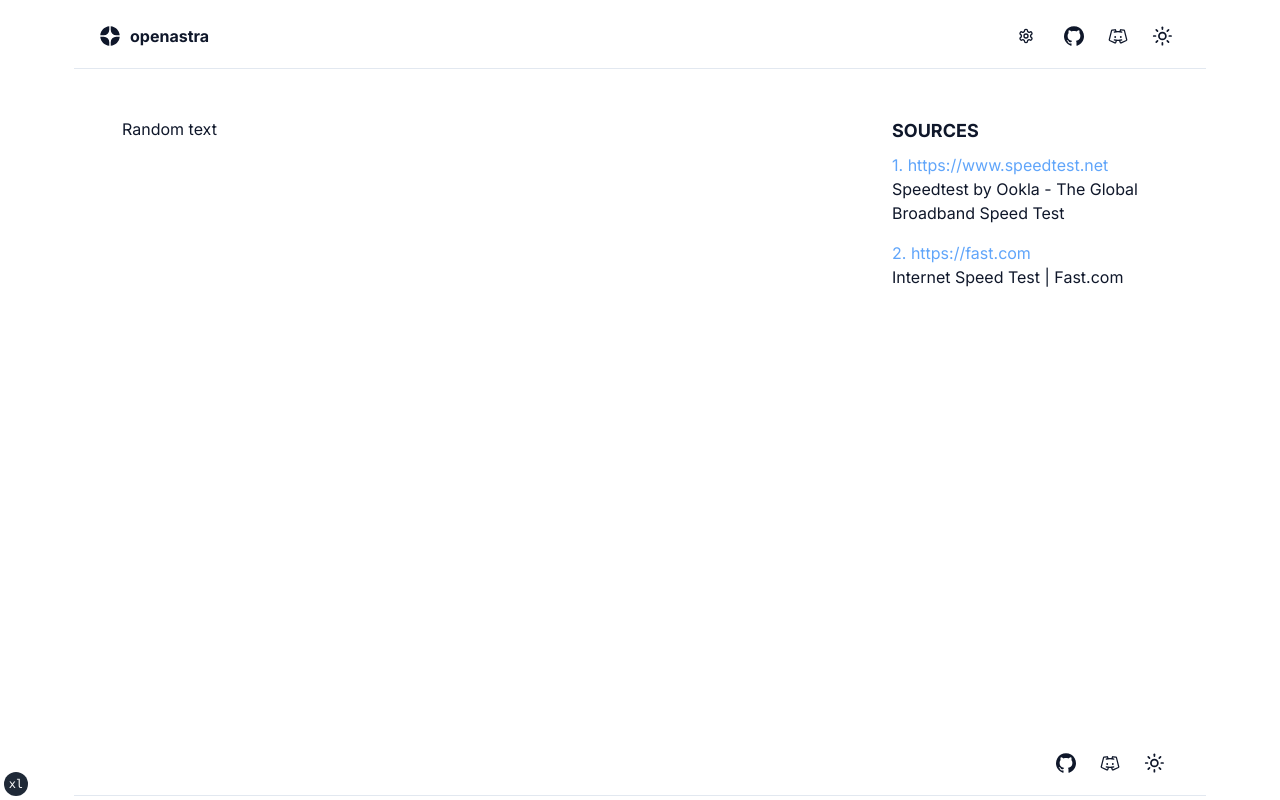
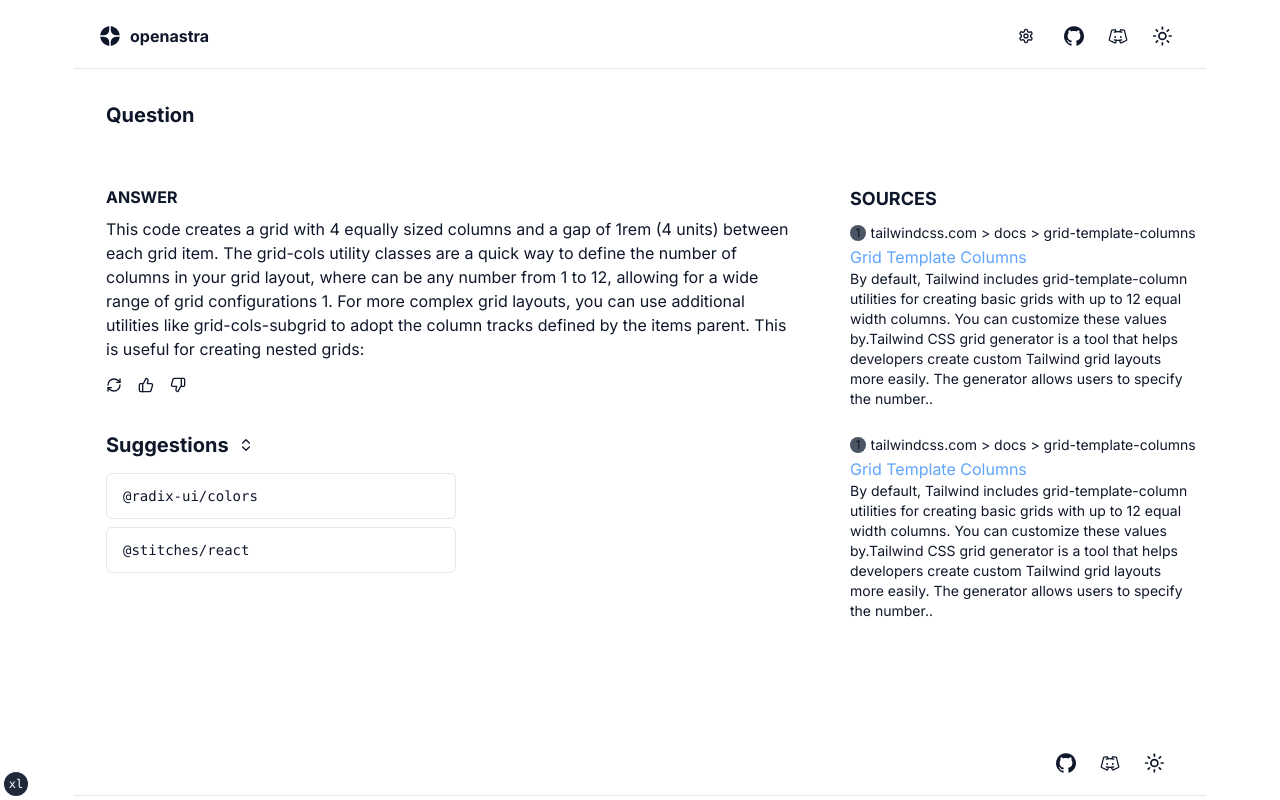
Before and after one commit to NeuclaiLabs/centroid, a Next.js app: page /search in a window 1280 px wide. Built offline with nearby package versions, Linux system fonts and the light colour scheme.

Commit message:
feat: adding ui elements for search results page

```diff
--- /dev/null
+++ b/components/conversation-actions.tsx
@@ -0,0 +1,32 @@
+"use client"
+
+// ButtonGroup.tsx
+import React from "react"
+
+import { Icons } from "@/components/icons"
+
+interface ButtonProps {
+  icon: React.ReactNode
+  onClick?: () => void
+}
+
+const Button: React.FC<ButtonProps> = ({ icon, onClick }) => {
+  return (
+    <button
+      className="flex size-4 items-center justify-center focus:outline-none"
+      onClick={onClick}
+    >
+      {icon}
+    </button>
+  )
+}
+
+export function ButtonGroup() {
+  return (
+    <div className="flex items-center space-x-4 pt-4">
+      <Button icon={<Icons.refresh className="size-4" />} />
+      <Button icon={<Icons.thumbsUp className="size-4" />} />
+      <Button icon={<Icons.thumbsDown className="size-4" />} />
+    </div>
+  )
+}
--- a/components/conversation.tsx
+++ b/components/conversation.tsx
@@ -1,42 +1,86 @@
 import React from "react"
+
+import { Button } from "@/components/ui/button"
+import { ButtonGroup } from "@/components/conversation-actions"
+import { Suggestions } from "@/components/suggestions"
 
 export function Conversation() {
   const sources = [
     {
-      url: "https://www.speedtest.net",
-      description: "Speedtest by Ookla - The Global Broadband Speed Test",
+      url: "https://tailwindcss.com/docs/grid-template-columns",
+
+      title: "Grid Template Columns",
+
+      description:
+        "By default, Tailwind includes grid-template-column utilities for creating basic grids with up to 12 equal width columns. You can customize these values by.Tailwind CSS grid generator is a tool that helps developers create custom Tailwind grid layouts more easily. The generator allows users to specify the number..",
     },
+
     {
-      url: "https://fast.com",
-      description: "Internet Speed Test | Fast.com",
+      url: "https://tailwindcss.com/docs/grid-template-columns",
+
+      title: "Grid Template Columns",
+
+      description:
+        "By default, Tailwind includes grid-template-column utilities for creating basic grids with up to 12 equal width columns. You can customize these values by.Tailwind CSS grid generator is a tool that helps developers create custom Tailwind grid layouts more easily. The generator allows users to specify the number..",
     },
-    // Add more sources as needed
   ]
+
   return (
-    <div className="flex flex-col md:flex-row">
-      <div className="p-4 md:w-70">
-        <div className="rounded-md p-4 ">
-          <p>Random text</p>
+    <div className="grid gap-4 lg:grid-cols-3">
+      <div className="col-span-1 p-4 lg:col-span-2">
+        <div className="rounded-md ">
+          <h2 className="mb-2 text-xl font-bold">Question</h2>
         </div>
       </div>
-      <div className="p-4 md:w-30">
-        <div className="rounded-md p-4 ">
+      <div className="col-span-1">
+        <div className="rounded-md "></div>
+      </div>
+      <div className="col-span-1 p-4 lg:col-span-2">
+        <div className="rounded-md ">
+          <h2 className="pb-2 font-bold uppercase"> Answer</h2>
+          <p className="overflow-wrap  text-base">
+            This code creates a grid with 4 equally sized columns and a gap of
+            1rem (4 units) between each grid item. The grid-cols utility classes
+            are a quick way to define the number of columns in your grid layout,
+            where can be any number from 1 to 12, allowing for a wide range of
+            grid configurations 1. For more complex grid layouts, you can use
+            additional utilities like grid-cols-subgrid to adopt the column
+            tracks defined by the items parent. This is useful for creating
+            nested grids:
+          </p>
+          <ButtonGroup /> <Suggestions />
+        </div>
+      </div>
+      <div className="col-span-1 flex p-4">
+        <div className="rounded-md ">
           <h2 className="mb-2 text-lg font-bold">SOURCES</h2>
           {sources.map((source, index) => (
-            <div key={index} className="mb-4">
+            <div key={index} className="mb-4 pb-2">
+              <div className="flex items-center">
+                <a
+                  href={source.url}
+                  className="inline-flex size-4 items-center justify-center rounded-full bg-gray-600"
+                >
+                  <span className="text-xs">1</span>
+                </a>
+                {"\u00A0"}
+                <p className="truncate text-sm">
+                  {source.url.replace("https://", "").replaceAll("/", " > ")}
+                </p>
+              </div>
               <a
                 href={source.url}
                 target="_blank"
                 rel="noopener noreferrer"
-                className="text-blue-400 hover:underline"
+                className="text-base text-blue-400 hover:underline"
               >
-                {index + 1}. {source.url}
+                {source.title}
               </a>
-              <p>{source.description}</p>
+              <p className="overflow-wrap text-sm">{source.description}</p>
             </div>
           ))}
-        </div>
-      </div>
+        </div>{" "}
+      </div>{" "}
     </div>
   )
 }
--- a/components/search.tsx
+++ b/components/search.tsx
@@ -69,14 +69,17 @@ export function Search() {
         </div>
         <div className="mt-8 flex w-full max-w-[800px] flex-col items-center gap-4">
           <div className="flex w-full flex-col gap-2  md:flex-row md:flex-wrap md:justify-center">
-            <Button className="text-xs" variant="secondary">
+            <Button className="text-xs h-8" variant="secondary">
               What new in NextJS 14?
             </Button>
-            <Button className="text-xs" variant="secondary">
+            <Button className="text-xs h-8" variant="secondary">
               How to get useragent new in NextJS 14??
             </Button>
-            <Button className="text-xs" variant="secondary">
+            <Button className="text-xs h-8" variant="secondary">
               How to get useragent new in NextJS 14?
+            </Button>
+            <Button className="text-xs h-8" variant="secondary">
+              What new in NextJS 14?
             </Button>
           </div>
         </div>
--- /dev/null
+++ b/components/suggestions.tsx
@@ -0,0 +1,44 @@
+"use client"
+
+import * as React from "react"
+import { ChevronsUpDown, Plus, X } from "lucide-react"
+
+import { Button } from "@/components/ui/button"
+import {
+  Collapsible,
+  CollapsibleContent,
+  CollapsibleTrigger,
+} from "@/components/ui/collapsible"
+
+export function Suggestions() {
+  const [isOpen, setIsOpen] = React.useState(true)
+
+  return (
+    <Collapsible
+      open={isOpen}
+      onOpenChange={setIsOpen}
+      className="w-[350px] space-y-2"
+    >
+      <div className="flex space-x-4 pt-8">
+        <CollapsibleTrigger asChild>
+          <Button variant="ghost" className="w-100 p-0 text-xl font-bold">
+            Suggestions {"\u00A0"} <ChevronsUpDown className="size-4" />
+            <span className="sr-only">Toggle</span>
+          </Button>
+        </CollapsibleTrigger>
+      </div>
+      {/* <div className="rounded-md border px-4 py-3 font-mono text-sm">
+        @radix-ui/primitives
+      </div> */}
+
+      <CollapsibleContent className="space-y-2">
+        <div className="rounded-md border px-4 py-3 font-mono text-sm">
+          @radix-ui/colors
+        </div>
+        <div className="rounded-md border px-4 py-3 font-mono text-sm">
+          @stitches/react
+        </div>
+      </CollapsibleContent>
+    </Collapsible>
+  )
+}
--- /dev/null
+++ b/components/ui/collapsible.tsx
@@ -0,0 +1,11 @@
+"use client"
+
+import * as CollapsiblePrimitive from "@radix-ui/react-collapsible"
+
+const Collapsible = CollapsiblePrimitive.Root
+
+const CollapsibleTrigger = CollapsiblePrimitive.CollapsibleTrigger
+
+const CollapsibleContent = CollapsiblePrimitive.CollapsibleContent
+
+export { Collapsible, CollapsibleTrigger, CollapsibleContent }
--- a/package.json
+++ b/package.json
@@ -14,6 +14,7 @@
     "format:check": "prettier --check \"**/*.{ts,tsx,mdx}\" --cache"
   },
   "dependencies": {
+    "@radix-ui/react-collapsible": "^1.0.3",
     "@radix-ui/react-dialog": "^1.0.5",
     "@radix-ui/react-label": "^2.0.2",
     "@radix-ui/react-select": "^2.0.0",
```
Also changed, not shown: components/icons.tsx (+11 -0 lines), 1 other file (tests, documents, lock files or other folders).
